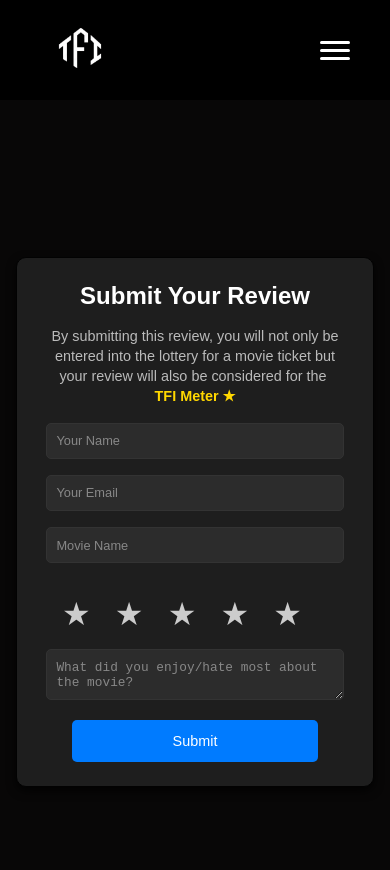
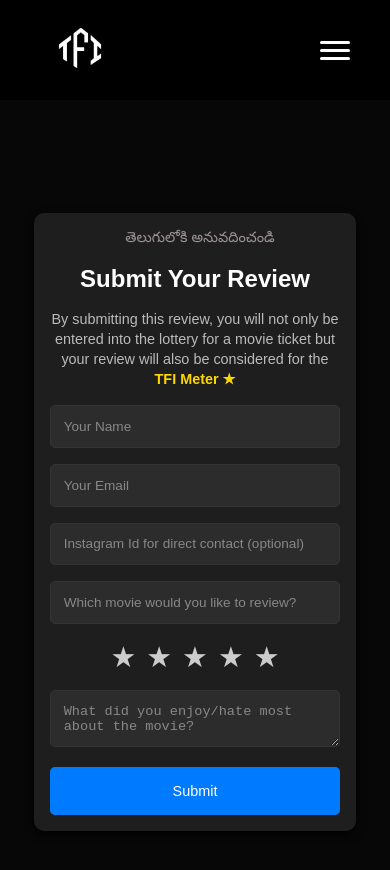
Before and after one commit to VamsiTejchowdary/telugumoviesreviews, a React (Create React App) app: page /movies/Reviewform in a window 390 px wide. Shown: the top 870 px of the page. Built offline with nearby package versions, Linux system fonts and the light colour scheme.

Commit message:
added telugu translator button and mechanic rocky review

```diff
--- a/src/App.js
+++ b/src/App.js
@@ -7,10 +7,13 @@ import Movie from './pages/movieDetail/movie';
 import TFIReviews from './components/tfimeterlist/reviewmovielist';
 import MovieReview from './pages/movieDetail/moviereview';
 import ReviewForm from './components/reviewform/reviewform';
+import { RatingProvider } from './context/RatingContext';
 
 function App() {
   return (
     <div className="App">
+
+      <RatingProvider> {/* Wrap the app with RatingProvider */}
         <Router>
           <Header />
           <Routes>
@@ -19,10 +22,11 @@ function App() {
             <Route path="movies/:type" element={<MovieList />} />
             <Route path="movies/Insights" element={<TFIReviews />} />
             <Route path="movies/Reviewform" element={<ReviewForm />} />
-          <Route path="/moviereview/:id/:rating" element={<MovieReview />} />
+            <Route path="/moviereview/:id" element={<MovieReview />} /> {/* Remove the :rating from the URL */}
             <Route path="/*" element={<h1>Error Page</h1>} />
           </Routes>
         </Router>
+      </RatingProvider>
     </div>
   );
 }
--- a/src/components/reviewcard/reviewcard.js
+++ b/src/components/reviewcard/reviewcard.js
@@ -1,10 +1,12 @@
 import React, { useEffect, useState } from "react";
 import Skeleton, { SkeletonTheme } from "react-loading-skeleton";
 import { Link } from "react-router-dom";
+import { useRating } from "../../context/RatingContext"; // Import useRating hook
 import "./reviewcard.css";
 
-const ReviewCard = ({ movie, rating }) => {
+const ReviewCard = ({ movie, rating, review }) => {
   const [isLoading, setIsLoading] = useState(true);
+  const { setRating, setReview } = useRating(); // Get setRating and setReview from context
 
   useEffect(() => {
     setTimeout(() => {
@@ -12,7 +14,10 @@ const ReviewCard = ({ movie, rating }) => {
     }, 1500); // Simulate loading time of 1.5 seconds
   }, []);
 
-  console.log("ReviewCard - Rating passed:", rating); // Log rating
+  const handleClick = () => {
+    setRating(rating); // Store rating in context
+    setReview(review); // Store review in context
+  };
 
   return (
     <>
@@ -24,10 +29,9 @@ const ReviewCard = ({ movie, rating }) => {
         </div>
       ) : (
         <Link
-          to={{
-            pathname: `/moviereview/${movie.id}/${rating}`,// Pass movieDetails and rating here
-          }}
+          to={`/moviereview/${movie.id}`} // Only pass movie ID in the URL
           style={{ textDecoration: "none", color: "white" }}
+          onClick={handleClick} // Store rating and review when clicked
         >
           <div className="review-card">
             <img
--- a/src/components/reviewform/reviewform.css
+++ b/src/components/reviewform/reviewform.css
@@ -4,59 +4,58 @@
     justify-content: center;
     align-items: center;
     min-height: 100vh;
-    background-color: #080707; /* Black background */
+    background-color: #080707;
     padding: 1rem;
-    flex-direction: column; /* Stack elements for mobile-friendly layout */
-    position: relative; /* Allow footer to be positioned at the bottom */
+    flex-direction: column;
+    position: relative;
 }
 
 .review-form {
     width: 100%;
     max-width: 500px;
     padding: 2rem;
-    background-color: #1e1e1e; /* Darker shade for the form */
+    background-color: #1e1e1e;
     border-radius: 10px;
-    box-shadow: 0 4px 10px rgba(0, 0, 0, 0.8); /* Subtle shadow */
+    box-shadow: 0 4px 10px rgba(0, 0, 0, 0.8);
     text-align: center;
-    margin-bottom: 2rem; /* Ensure space between the form and footer */
-    box-sizing: border-box; /* Prevent overflow */
+    margin-bottom: 2rem;
+    box-sizing: border-box;
 }
 
 .review-form h2 {
     font-size: 2rem;
     margin-bottom: 1rem;
-    color: #ffffff; /* White text for contrast */
+    color: #ffffff;
 }
 
 .review-status {
     font-size: 1rem;
     margin-bottom: 1rem;
-    color: #00ff00; /* Bright green for success messages */
+    color: #00ff00;
 }
 
-/* Input & Textarea */
 .review-input,
 .review-textarea {
-    width: 90%;
+    width: 100%; /* Make inputs full width */
     padding: 0.8rem;
     margin-bottom: 1rem;
-    border: 1px solid #333; /* Subtle border for inputs */
+    border: 1px solid #333;
     border-radius: 5px;
-    background-color: #2c2c2c; /* Slightly lighter black */
-    color: #ffffff; /* White text */
+    background-color: #2c2c2c;
+    color: #ffffff;
     font-size: 1rem;
+    box-sizing: border-box; /* Prevents overflow */
 }
 
 .review-input::placeholder,
 .review-textarea::placeholder {
-    color: #888; /* Subtle placeholder color */
+    color: #888;
 }
 
-/* Submit Button */
 .review-submit-btn {
-    width: 80%;
+    width: 100%; /* Ensure button is full width */
     padding: 1rem;
-    background-color: #007bff; /* Bright blue for button */
+    background-color: #007bff;
     color: #ffffff;
     font-size: 1rem;
     border: none;
@@ -66,40 +65,139 @@
 }
 
 .review-submit-btn:hover {
-    background-color: #0056b3; /* Darker blue on hover */
-    transform: scale(1.05); /* Slight scaling for hover effect */
+    background-color: #0056b3;
+    transform: scale(1.05);
 }
+
 .info-text {
     font-size: 0.9rem;
-    color: #bbbbbb; /* Light gray for subtle emphasis */
+    color: #bbbbbb;
     margin-bottom: 1rem;
     text-align: center;
     line-height: 1.4;
 }
 
 .highlighted-text {
-    color: #ffd700; /* Yellow color for TFI Meter */
-    font-weight: bold; /* Make it bold */
+    color: #ffd700;
+    font-weight: bold;
     display: inline-flex;
     align-items: center;
 }
 
-  .highlighted-text .star {
-    font-size: 1.2rem; /* Adjust size if needed */
+/* Language Toggle */
+.language-toggle {
+    display: flex;
+    align-items: center;
+    justify-content: center;
+    margin-bottom: 1rem;
 }
 
-/* Mobile Responsiveness */
-@media (max-width: 768px) {
-    .review-form-wrapper {
-        padding: 1rem;
-        height: auto; /* Allow height to adjust naturally */
+.toggle-text {
+    margin-left: 10px;
+    font-size: 0.9rem;
+    color: #9e9393;
 }
 
+/* Toggle Switch Slider */
+.switch {
+    position: relative;
+    display: inline-block;
+    width: 50px;
+    height: 24px;
+}
+
+.switch input {
+    opacity: 0;
+    width: 0;
+    height: 0;
+}
+
+.slider {
+    position: absolute;
+    cursor: pointer;
+    top: 0;
+    left: 0;
+    right: 0;
+    bottom: 0;
+    background-color: #ccc;
+    transition: 0.4s;
+    border-radius: 50px;
+}
+
+.slider:before {
+    position: absolute;
+    content: "";
+    height: 16px;
+    width: 16px;
+    border-radius: 50%;
+    left: 4px;
+    bottom: 4px;
+    background-color: white;
+    transition: 0.4s;
+}
+
+input:checked + .slider {
+    background-color: #4caf50;
+}
+
+input:checked + .slider:before {
+    transform: translateX(26px);
+}
+
+@keyframes shake {
+    0% { transform: translateX(0); }
+    25% { transform: translateX(-5px); }
+    50% { transform: translateX(5px); }
+    75% { transform: translateX(-5px); }
+    100% { transform: translateX(0); }
+  }
+
+  .shaking {
+    animation: shake 0.6s ease infinite;
+  }
+
+/* Rating Styles */
+.rating-wrapper {
+    display: flex;
+    justify-content: center;
+    align-items: center;
+    margin-bottom: 1rem;
+}
+
+.stars {
+    display: flex;
+    justify-content: center;
+    font-size: 1.5rem;
+    cursor: pointer;
+}
+
+.star {
+    color: #ccc;
+    transition: color 0.3s;
+    padding: 0 5px;
+}
+
+.star.selected {
+    color: #ffd700;
+}
+
+.highlighted-text {
+    color: #ffd700; /* Yellow color */
+    font-weight: bold;
+}
+.disabled-btn {
+    background-color: #cccccc; /* Greyed-out background */
+    cursor: not-allowed; /* Change cursor to indicate disabled state */
+    pointer-events: none; /* Disable hover effects */
+  }
+
+/* Media Queries for Mobile */
+/* Media Queries for Mobile */
+@media (max-width: 768px) {
     .review-form {
         padding: 1.5rem;
-        border: 1px solid #020202; /* Subtle border for mobile */
-        margin-left: auto; /* Center form horizontally */
-        margin-right: auto; /* Center form horizontally */
+        width: 100%;
+        max-width: 90%; /* Ensure form is responsive */
     }
 
     .review-form h2 {
@@ -108,67 +206,44 @@
 
     .review-input,
     .review-textarea {
+        width: 100%; /* Ensure input fields are 100% width */
         font-size: 0.9rem;
-        padding: 0.7rem;
+        padding: 0.8rem;
     }
 
     .review-submit-btn {
+        width: 100%; /* Button width should also be full */
         font-size: 1rem;
-        padding: 0.9rem;
-    }
-}
-.rating-wrapper {
-    margin: 1rem 0;
-    text-align: left;
+        padding: 1rem;
     }
 
     .stars {
-    display: flex;
-    justify-content: start;
-    align-items: center;
+        font-size: 2rem; /* Increased star size for better visibility */
     }
-
-  .star {
-    font-size: 2rem;
-    color: #ccc; /* Unselected color */
-    cursor: pointer;
-    margin: 0 0.2rem;
-    transition: color 0.3s ease;
-  }
-
-  .star.selected {
-    color: #ffcc00; /* Gold for selected stars */
-  }
-
-  .star:hover {
-    color: #ffd700; /* Slightly brighter gold on hover */
-  }
-  footer {
-    text-align: center;
-    padding: 1rem;
-    background-color: #1f1f1f;
-    color: white;
-    width: 250%;
-    position: relative;
-    bottom: 0;
-    margin-top: auto; /* Push the footer to the bottom of the page */
 }
 
 @media (max-width: 480px) {
+    .review-form {
+        padding: 1rem;
+    }
+
     .review-form h2 {
         font-size: 1.5rem;
     }
 
     .review-input,
     .review-textarea {
-        font-size: 0.8rem;
-        padding: 0.6rem;
+        font-size: 0.85rem;
+        padding: 0.8rem;
     }
 
     .review-submit-btn {
+        width: 100%;
         font-size: 0.9rem;
-        padding: 0.8rem;
+        padding: 1rem;
+    }
+
+    .stars {
+        font-size: 1.80rem; /* Even larger stars on very small screens */
     }
 }
-
-/* Footer */
--- a/src/components/reviewform/reviewform.js
+++ b/src/components/reviewform/reviewform.js
@@ -1,5 +1,5 @@
-import React, { useState } from "react";
-import emailjs from '@emailjs/browser';
+import React, { useState, useEffect } from "react";
+import emailjs from "@emailjs/browser";
 import "./reviewform.css";
 
 const ReviewForm = () => {
@@ -8,9 +8,14 @@ const ReviewForm = () => {
     email: "",
     moviename: "",
     review: "",
+    instaid: "",
   });
-  const [rating, setRating] = useState(0); // State for star rating
+  const [rating, setRating] = useState(0);
   const [statusMessage, setStatusMessage] = useState("");
+  const [isTelugu, setIsTelugu] = useState(false);
+  const [isSubmitting, setIsSubmitting] = useState(false);
+  const [isRatingSelected, setIsRatingSelected] = useState(true); // Default true, meaning rating is selected
+  const [isShaking, setIsShaking] = useState(true); // Track if the text should shake
 
   const handleChange = (e) => {
     const { name, value } = e.target;
@@ -22,65 +27,106 @@ const ReviewForm = () => {
 
   const handleStarClick = (starValue) => {
     setRating(starValue);
+    setIsRatingSelected(true); // Reset the error when rating is selected
   };
 
   const onSubmit = async (event) => {
     event.preventDefault();
 
-    // Prepare the data to be sent via EmailJS
+    // Check if rating is selected
+    if (rating === 0) {
+      setIsRatingSelected(false); // Show error message
+      return; // Prevent form submission
+    }
+
+    setIsSubmitting(true); // Disable the button immediately after click
+
     const formSubmissionData = {
       user_name: formData.name,
       user_email: formData.email,
       moviename: formData.moviename,
       rating: rating,
       review: formData.review,
+      instaid: formData.instaid,
     };
 
     try {
       const res = await emailjs.send(
-        'service_5ltgdc8',  // Replace with your service ID
-        'template_i2hcltt',  // Replace with your template ID
+        "service_5ltgdc8", // Replace with your service ID
+        "template_i2hcltt", // Replace with your template ID
         formSubmissionData,
-        'aRWwlSFOde2kvNqWc'  // Replace with your public key
+        "aRWwlSFOde2kvNqWc" // Replace with your public key
       );
 
       if (res.text === "OK") {
         setStatusMessage(
-          "Thanks for sharing your movie review! 🎬🍿 Best of luck – may your review bring you closer to winning the lottery! 💰🍀✨"
+          isTelugu
+            ? "మీ సినిమా సమీక్షను పంచుకున్నందుకు ధన్యవాదాలు! 🎬🍿 మీ సమీక్ష మీను లాటరీ గెలుచుకోవడానికి దగ్గర చేస్తుందని ఆశిస్తున్నాము! 💰🍀✨"
+            : "Thanks for sharing your movie review! 🎬🍿 Best of luck – may your review bring you closer to winning the lottery! 💰🍀✨"
         );
         setFormData({
           name: "",
           email: "",
           moviename: "",
           review: "",
+          instaid: "",
         });
-        setRating(0); // Reset rating
+        setRating(0);
       } else {
         setStatusMessage("Oops! Something went wrong. Please try again.");
       }
     } catch (error) {
       setStatusMessage("Error: Could not submit form. Please try again later.");
+    } finally {
+      setIsSubmitting(false); // Enable button after submission is processed
     }
   };
+
+  const handleLanguageClick = () => {
+    setIsTelugu(!isTelugu);
+    setIsShaking(false); // Stop shaking when clicked
+  };
+
+  useEffect(() => {
+    // After 3 seconds, stop the shaking effect
+    const timer = setTimeout(() => {
+      setIsShaking(false);
+    }, 3000);
+
+    return () => clearTimeout(timer);
+  }, []);
 
   return (
     <div className="review-form-wrapper">
       <div className="review-form">
-        <h2>Submit Your Review</h2>
+        <div className="language-toggle">
+          <label
+            className={`toggle-text ${isShaking ? "shaking" : ""}`}
+            onClick={handleLanguageClick}
+          >
+            {isTelugu ? "Translate to English" : "తెలుగులోకి అనువదించండి"}
+          </label>
+        </div>
+        <h2>{isTelugu ? "మీ సమీక్షను సమర్పించండి" : "Submit Your Review"}</h2>
         <p className="info-text">
-          By submitting this review, you will not only be entered into the
-          lottery for a movie ticket but your review will also be considered for
-          the&nbsp;
-          <span className="highlighted-text">TFI Meter&nbsp;★</span>
+          {isTelugu
+            ? "ఈ సమీక్షను సమర్పించడం ద్వారా మీరు సినిమాకు టికెట్ లాటరీలో పాల్గొనడమే కాకుండా మీ సమీక్ష కూడా "
+            : "By submitting this review, you will not only be entered into the lottery for a movie ticket but your review will also be considered for the "}
+          <span className="highlighted-text">
+            {isTelugu ? "TFI మీటర్ ★" : "TFI Meter ★"}
+          </span>
+          {isTelugu ? " కోసం పరిగణించబడుతుంది " : ""}
         </p>
+
         {statusMessage && <p className="review-status">{statusMessage}</p>}
+
         <form onSubmit={onSubmit}>
           <input
             type="text"
             name="name"
             value={formData.name}
             onChange={handleChange}
-            placeholder="Your Name"
+            placeholder={isTelugu ? "మీ పేరు" : "Your Name"}
             required
             className="review-input"
           />
@@ -89,15 +135,31 @@ const ReviewForm = () => {
             name="email"
             value={formData.email}
             onChange={handleChange}
-            placeholder="Your Email"
+            placeholder={isTelugu ? "మీ ఇమెయిల్" : "Your Email"}
             required
+            className="review-input"
+          />
+          <input
+            type="instaid"
+            name="instaid"
+            value={formData.instaid}
+            onChange={handleChange}
+            placeholder={
+              isTelugu
+                ? "ఇన్స్టాగ్రామ్ ఐడీ టికెట్లు కోసం ప్రత్యక్ష సంప్రదింపులు (ఐచ్ఛికం)"
+                : "Instagram Id for direct contact (optional)"
+            }
             className="review-input"
           />
           <input
             name="moviename"
             value={formData.moviename}
             onChange={handleChange}
-            placeholder="Movie Name"
+            placeholder={
+              isTelugu
+                ? "మీరు సమీక్షించాలనుకున్న చిత్రం"
+                : "Which movie would you like to review?"
+            }
             required
             className="review-input"
           />
@@ -110,21 +172,37 @@ const ReviewForm = () => {
                   className={`star ${rating >= star ? "selected" : ""}`}
                   onClick={() => handleStarClick(star)}
                 >
-                  &nbsp; ★
+                  ★
                 </span>
               ))}
             </div>
+            {!isRatingSelected && (
+              <div className="error-message" style={{ color: "red" }}>
+                Rating is required.
+              </div>
+            )}
           </div>
 
           <textarea
             name="review"
             value={formData.review}
             onChange={handleChange}
-            placeholder="What did you enjoy/hate most about the movie?"
+            placeholder={
+              isTelugu
+                ? "ఈ చిత్రంపై మీ అభిప్రాయం చెప్పండి"
+                : "What did you enjoy/hate most about the movie?"
+            }
             className="review-textarea"
           ></textarea>
-          <button type="submit" className="review-submit-btn">
-            Submit
+
+          <button
+            type="submit"
+            className={`review-submit-btn ${
+              isSubmitting ? "disabled-btn" : ""
+            }`}
+            disabled={isSubmitting} // Disable button during submission
+          >
+            {isTelugu ? "సమర్పించండి" : "Submit"}
           </button>
         </form>
       </div>
--- /dev/null
+++ b/src/context/RatingContext.js
@@ -0,0 +1,17 @@
+// RatingContext.js
+import React, { createContext, useContext, useState } from "react";
+
+const RatingContext = createContext();
+
+export const RatingProvider = ({ children }) => {
+  const [rating, setRating] = useState(null);
+  const [review, setReview] = useState("");  // State to store the review
+
+  return (
+    <RatingContext.Provider value={{ rating, setRating, review, setReview }}>
+      {children}
+    </RatingContext.Provider>
+  );
+};
+
+export const useRating = () => useContext(RatingContext);
--- a/src/pages/movieDetail/moviereview.css
+++ b/src/pages/movieDetail/moviereview.css
@@ -77,9 +77,9 @@
     font-size: 1rem;
 }
 
-.synopsisText {
+.movie_review{
     font-size: 1.2rem; /* Adjusted font size for smaller screens */
-    margin-bottom: 1rem;
+    margin-bottom:1rem;
     font-weight: 600;
 }
 
--- a/src/pages/movieDetail/moviereview.js
+++ b/src/pages/movieDetail/moviereview.js
@@ -1,10 +1,12 @@
 import React, { useEffect, useState } from "react";
 import { useLocation, useParams } from "react-router-dom";
+import { useRating } from "../../context/RatingContext"; // Import useRating hook
 import "./movie.css";
 
 const MovieReview = () => {
   const location = useLocation(); // Get location to access state
-  const { id, rating } = useParams(); // Extract `id` and `rating` from URL
+  const { id } = useParams(); // Extract `id` from URL
+  const { rating, review } = useRating(); // Get rating and review from context
   const [currentMovieDetail, setMovie] = useState(location.state?.movieDetails || null); // Initialize with passed state or null
 
   useEffect(() => {
@@ -79,10 +81,10 @@ const MovieReview = () => {
               )}
             </div>
           </div>
-          <div className="movie__detailRightBottom">
-            <div className="synopsisText">Synopsis</div>
+          <div >
+            <div className="synopsisText">TFInsiders Review:</div>
             <div>
-              {currentMovieDetail?.overview || "Synopsis Not Available"}
+              {review}
             </div>
           </div>
         </div>
```
Also changed, not shown: src/components/tfimeterlist/reviewmovielist.js (+14 -12 lines), src/pages/home/home.css (+132 -0 lines), src/pages/home/home.js (+31 -6 lines). Lines whose indentation alone changed are shown as unchanged.
